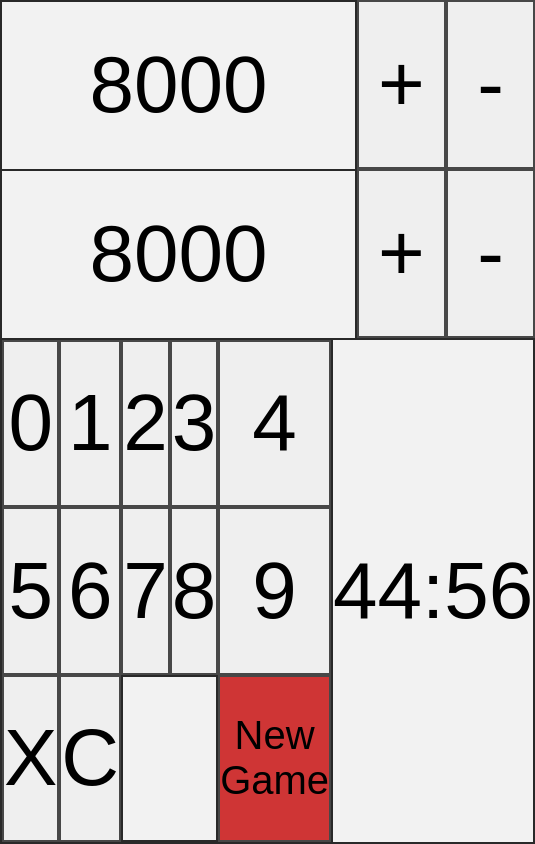
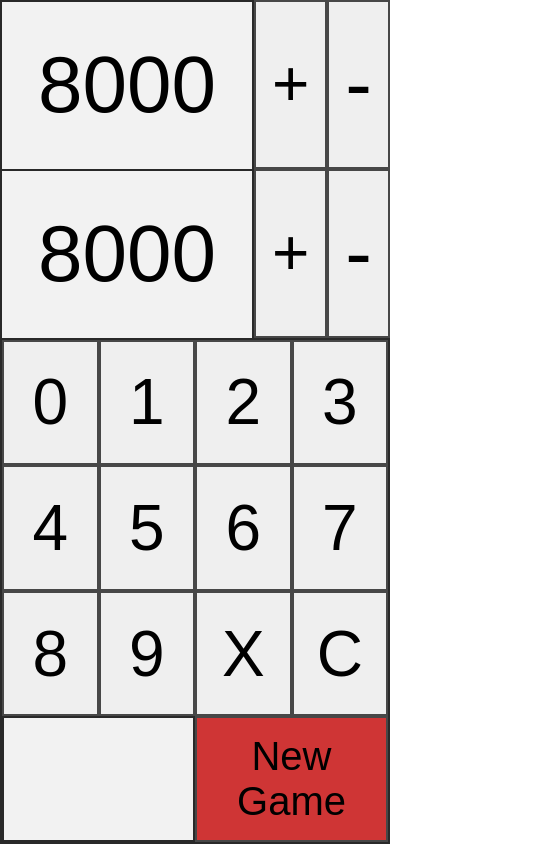
Before and after one commit to keyfeula/lifepoint-calculator, a plain HTML site: page index.html in a window 390 px wide. Shown: the whole page, 535 px wide, since content can reach past the window. Drawn offline with Linux system fonts and the light colour scheme.

Commit message:
Add viewport meta tag and change grid layout for button controls to work on mobile devices, remove timer because it wasn't being used in practice

```diff
--- a/index.html
+++ b/index.html
@@ -2,6 +2,7 @@
 <html lang="en">
     <head>
         <meta charset="UTF-8">
+        <meta name="viewport" content="width=device-width, initial-scale=1.0">
         <title>Lifepoint Calculator</title>
         <link rel="stylesheet" href="./style.css">
         <script src="./script.js" defer></script>
@@ -44,7 +45,6 @@
                 <div class="calc-display"></div>
                 <button id="new-game">New Game</button>
             </div>
-            <div class="timer">45:00</div>
         </div>
     </body>
 </html>
--- a/script.js
+++ b/script.js
@@ -7,24 +7,9 @@ const p2Sub = document.querySelector(".player2 .subtract");
 const display = document.querySelector(".display");
 const calcButtons = document.querySelector(".buttons");
 const calcDisplay = document.querySelector(".calc-display");
-const timer = document.querySelector(".timer");
 
 let p1Lifepoints = 8000;
 let p2Lifepoints = 8000;
-let time = 2700;
-
-setInterval(() => {
-    if (time <= 0) {
-        return;
-    }
-    let minutes = Math.floor(time / 60);
-    let seconds = time % 60;
-    if (seconds < 10) {
-        seconds = "0" + seconds;
-    }
-    time -= 1;
-    timer.textContent = minutes + ":" + seconds;
-}, 1000);
 
 display.addEventListener("click", (event) => {
     if (event.target.tagName !== "BUTTON") {
@@ -120,8 +105,6 @@ calcButtons.addEventListener("click", (event) => {
         playerOneLP.textContent = p1Lifepoints;
         playerTwoLP.textContent = p2Lifepoints;
         calcDisplay.textContent = "";
-        time = 2700;
-        timer.textContent = "45:00";
         break;
    }
 });
--- a/style.css
+++ b/style.css
@@ -41,13 +41,11 @@ body {
 }
 
 .player {
-    display: grid;
-    grid-template-columns: 2fr 1fr;
+    display: flex;
 }
 
 .player .lifepoints {
     flex: 2;
-    padding: 1rem;
     display: flex;
     justify-content: center;
     align-items: center;
@@ -64,31 +62,25 @@ body {
 
 .lifepoints-controls button {
     flex: 1;
+    font-size: 4rem;
+    padding: 1rem;
+}
+
+.lifepoints-controls .subtract {
     font-size: 5rem;
 }
 
 .controls {
     background: var(--light-color);
-    display: grid;
-    grid-template-columns: 2fr 1fr;
+    display: flex;
     border: 2px solid var(--border-color);
 }
 
 .controls .buttons {
-    flex: 2;
     display: grid;
-    grid-template-columns: repeat(5, 1fr);
-    grid-template-rows: repeat(3, 1fr);
-    border-right: 2px solid var(--border-color);
-}
-
-.controls .timer {
+    grid-template-columns: repeat(4, 1fr);
+    grid-template-rows: repeat(4, 1fr);
     flex: 1;
-    display: flex;
-    justify-content: center;
-    align-items: center;
-    font-size: 5rem;
-    background: var(--light-color);
 }
 
 .lifepoints {
@@ -96,21 +88,22 @@ body {
 }
 
 .buttons button {
-    font-size: 5rem;
+    font-size: 4rem;
 }
 
 .buttons .calc-display {
     display: flex;
     justify-content: center;
     align-items: center;
-    font-size: 5rem;
-    grid-column: 3 / -2;
+    grid-column: 1 / 3;
+    font-size: 4rem;
     border: 2px solid var(--border-color);
 }
 
 button#new-game {
     background: #cf3535;
     font-size: 2.5rem;
+    grid-column: 3 / 5;
 }
 
 button#new-game:hover {
```
